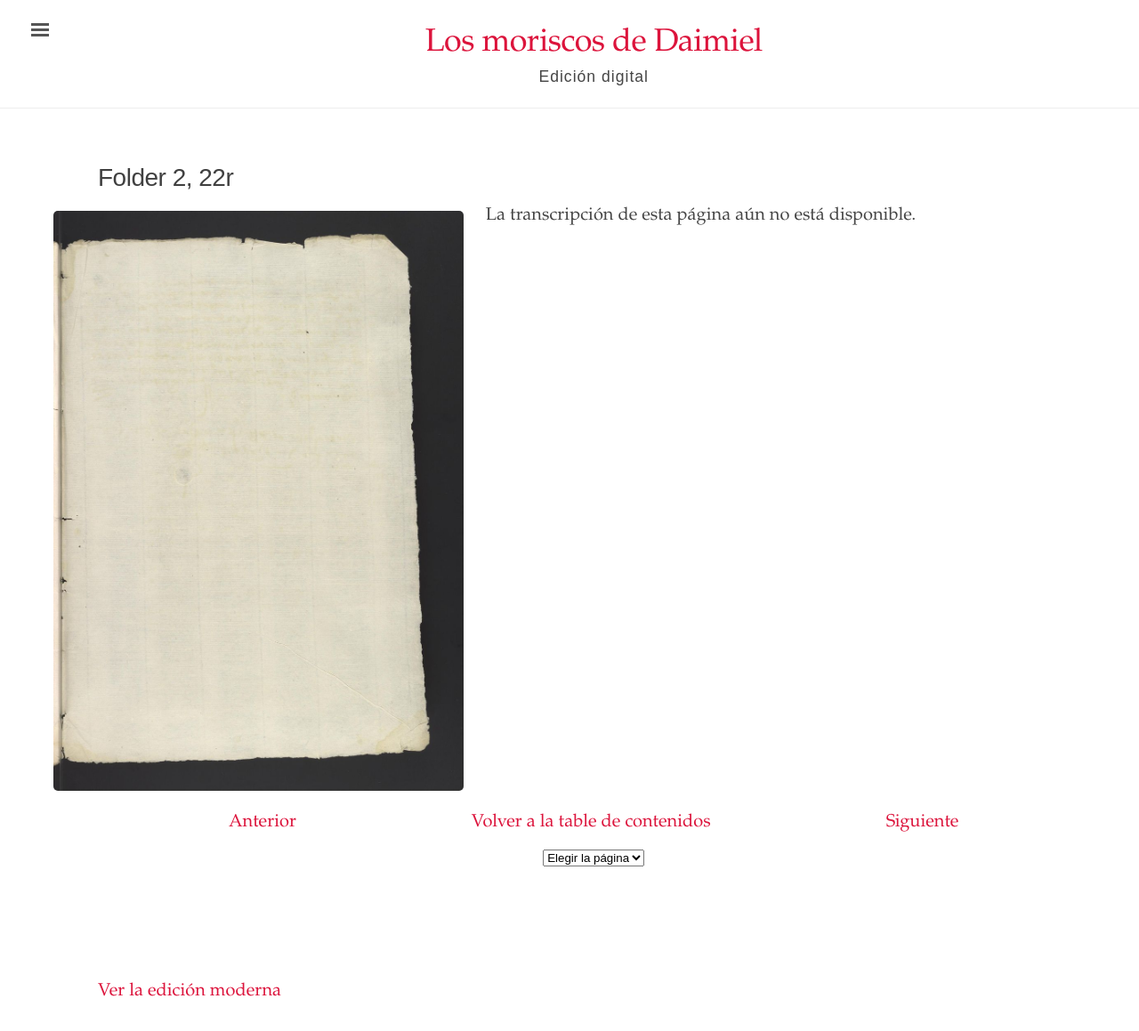
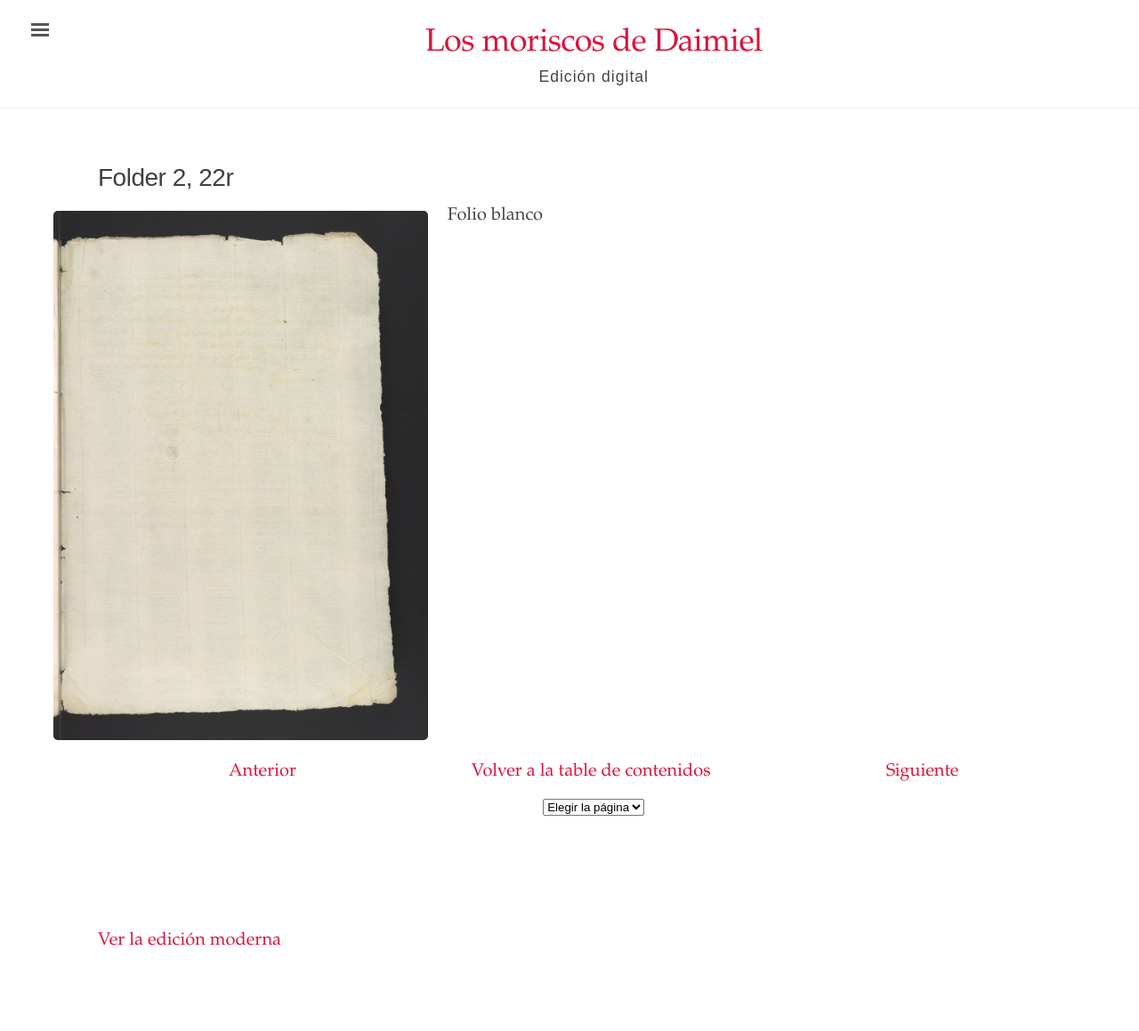
Before and after one commit to digbmc/moriscos-daimel, a Jekyll site: the page built from _texts/folder-2-22r.md, in a window 1280 px wide and 1209 px high. Shown: the top 1159 px of the window at 89% size. Built offline with Jekyll 4.4.1, drawn with Linux system fonts in a browser that asks for light colours.

Commit message:
Update folder-2-22r.md

```diff
--- a/_texts/folder-2-22r.md
+++ b/_texts/folder-2-22r.md
@@ -5,4 +5,4 @@ image: /assets/images/Folder_2_22r.jpg
 body_class: wide-page
 order: 43
 ---
-La transcripción de esta página aún no está disponible.
+Folio blanco
```
